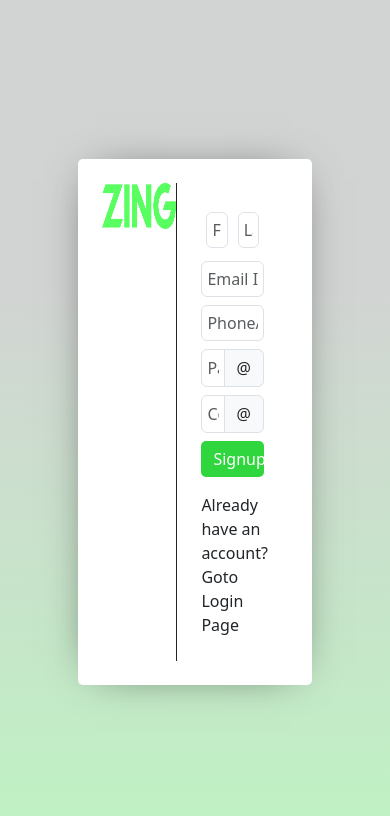
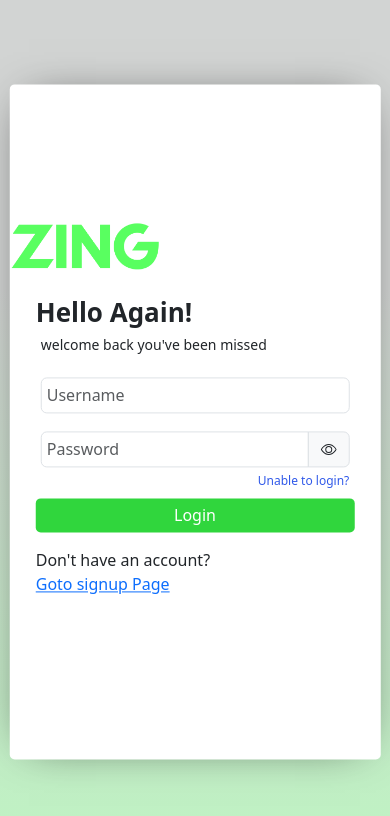
Before and after one commit to imshubhamkumar/FavouritePayee, a Next.js app: page /auth in a window 390 px wide. Shown: the top 816 px of the page. Built offline with nearby package versions, Linux system fonts and the light colour scheme.

Commit message:
Basic validation adeed

```diff
--- /dev/null
+++ b/app/auth/login/index.js
@@ -0,0 +1,100 @@
+import logoImg from "@/app/assets/zing-logo.png";
+import Image from "next/image";
+import { useState } from "react";
+import { EyeSlash, Eye, X } from "react-bootstrap-icons";
+const Login = () => {
+  const [username, setUsername] = useState();
+  const [password, setPassword] = useState();
+  const [isPassShow, setIsPassShow] = useState(false);
+  const [isError, setError] = useState(false);
+  const [errorMsg, setErrorMsg] = useState("");
+
+  const handleLogin = () => {
+    if (!username || !password) {
+      setErrorMsg("All fields must be filled");
+      setError(true);
+    }
+  };
+
+  const closeError = () => {
+    setError(false);
+    setErrorMsg("");
+  };
+  return (
+    <>
+      {" "}
+      <div className="login-container justify-content-center p-4">
+        <div className="logo-container">
+          {/* <span className="logo-text text-primary fw-bolder fs-1">ZING</span> */}
+          <Image src={logoImg} width={150} alt="Zing Logo" />
+        </div>
+        <div className="login-data-container p-4 d-flex flex-column">
+          <div className="header-details mb-3">
+            <div className="hello-text">Hello Again!</div>
+            <span className="welcom-msg">welcome back you've been missed</span>
+          </div>
+          <div class="input-group mb-2 login-btn">
+            <input
+              type="text"
+              class="form-control"
+              placeholder="Username"
+              aria-label="Username"
+              aria-describedby="basic-addon1"
+              autocomplete="off"
+              value={username}
+              onChange={(e) => setUsername(e.target.value)}
+            />
+          </div>
+          <div class="input-group login-btn">
+            <input
+              type={isPassShow ? "text" : "password"}
+              class="form-control"
+              placeholder="Password"
+              aria-label="Password"
+              aria-describedby="basic-addon1"
+              autocomplete="off"
+              value={password}
+              onChange={(e) => setPassword(e.target.value)}
+            />
+            <span
+              class="input-group-text"
+              id="basic-addon1"
+              onClick={() => setIsPassShow(!isPassShow)}
+            >
+              {isPassShow ? <EyeSlash /> : <Eye />}
+              {/* <EyeSlash /> */}
+            </span>
+          </div>
+          <div className="forgot-pass mb-2 fs-6">
+            <span className="forgot-text-container">Unable to login?</span>
+          </div>
+          <button
+            className="btn btn-primary login-btn"
+            onClick={() => handleLogin()}
+          >
+            Login
+          </button>
+          <div className="switch-page mt-3">Don't have an account?</div>
+          <div className="switch-page">
+            {/* <Link
+              href={{
+                pathname: "auth",
+                query: { type: "signup" },
+              }}
+            > */}
+            <a href="?type=signup">Goto signup Page</a>
+            {/* </Link> */}
+          </div>
+          {isError && (
+            <span className="error-msg mt-4">
+              {errorMsg}
+              <X className="fs-4 close-btn" onClick={() => closeError()} />
+            </span>
+          )}
+        </div>
+      </div>
+    </>
+  );
+};
+
+export default Login;
--- a/app/auth/login/page.js
+++ /dev/null
@@ -1,48 +0,0 @@
-import logoImg from "@/app/assets/zing-logo.png";
-import Image from "next/image";
-const Login = () => {
-  return (
-    <>
-      {" "}
-      <div className="login-container d-flex flex-row justify-content-center p-4">
-        <div className="logo-container">
-          {/* <span className="logo-text text-primary fw-bolder fs-1">ZING</span> */}
-          <Image src={logoImg} width={150} alt="Zing Logo" />
-        </div>
-        <div className="login-data-container p-4 d-flex flex-column">
-          <div class="input-group mb-3 login-btn">
-            <input
-              type="text"
-              class="form-control"
-              placeholder="Username"
-              aria-label="Username"
-              aria-describedby="basic-addon1"
-            />
-          </div>
-          <div class="input-group login-btn">
-            <input
-              type="password"
-              class="form-control"
-              placeholder="Password"
-              aria-label="Password"
-              aria-describedby="basic-addon1"
-            />
-            <span class="input-group-text" id="basic-addon1">
-              @
-            </span>
-          </div>
-          <div className="forgot-pass mb-3 fs-6">
-            <span className="forgot-text-container">Unable to login?</span>
-          </div>
-          <button className="btn btn-primary login-btn">Login</button>
-          <div className="switch-page mt-3">Don't have an account?</div>
-          <div className="switch-page">
-            <a>Goto signup Page</a>
-          </div>
-        </div>
-      </div>
-    </>
-  );
-};
-
-export default Login;
--- a/app/auth/page.js
+++ b/app/auth/page.js
@@ -1,12 +1,18 @@
-import Login from "./login/page";
+"use client";
+
+import Login from "./login";
+import { useSearchParams } from "next/navigation";
 import Signup from "./signup";
 import "./style.css";
+
 const Auth = () => {
+  const searchParams = useSearchParams();
+
+  const type = searchParams.get("type") || "login";
   return (
     <>
       <div className="auth-page-container">
-        {/* <Login /> */}
-        <Signup />
+        {type === "login" ? <Login /> : <Signup />}
       </div>
     </>
   );
--- a/app/auth/signup/index.js
+++ b/app/auth/signup/index.js
@@ -1,10 +1,53 @@
 import logoImg from "@/app/assets/zing-logo.png";
 import Image from "next/image";
+import { useState } from "react";
+import { EyeSlash, Eye, X } from "react-bootstrap-icons";
 const Signup = () => {
+  const [fname, setFName] = useState();
+  const [lname, setLName] = useState();
+  const [email, setEmail] = useState();
+  const [pnone, setPhone] = useState();
+  const [password, setPassword] = useState();
+  const [cpassword, setCPassword] = useState();
+  const [isPassShow, setIsPassShow] = useState(false);
+  const [iscPassShow, setIscPassShow] = useState(false);
+  const [isError, setError] = useState(false);
+  const [errorMsg, setErrorMsg] = useState("");
+
+  const handleSignup = () => {
+    if (!fname || !lname || !email || !pnone || !password || !cpassword) {
+      setErrorMsg("All fields must be filled");
+      setError(true);
+      return false;
+    }
+    if (!validateEmail(email)) {
+      setErrorMsg("Enter Valid email id");
+      setError(true);
+      return false;
+    }
+    if (password !== cpassword) {
+      setErrorMsg("Password not matching");
+      setError(true);
+      return false;
+    }
+  };
+
+  const validateEmail = (email) => {
+    return String(email)
+      .toLowerCase()
+      .match(
+        /^(([^<>()[\]\\.,;:\s@"]+(\.[^<>()[\]\\.,;:\s@"]+)*)|.(".+"))@((\[[0-9]{1,3}\.[0-9]{1,3}\.[0-9]{1,3}\.[0-9]{1,3}\])|(([a-zA-Z\-0-9]+\.)+[a-zA-Z]{2,}))$/
+      );
+  };
+
+  const closeError = () => {
+    setError(false);
+    setErrorMsg("");
+  };
   return (
     <>
       {" "}
-      <div className="login-container d-flex flex-row justify-content-center p-4">
+      <div className="login-container justify-content-center p-4">
         <div className="logo-container">
           {/* <span className="logo-text text-primary fw-bolder fs-1">ZING</span> */}
           <Image src={logoImg} width={150} alt="Zing Logo" />
@@ -19,6 +62,8 @@ const Signup = () => {
                 aria-label="First Name"
                 aria-describedby="basic-addon1"
                 autocomplete="off"
+                value={fname}
+                onChange={(e) => setFName(e.target.value)}
               />
             </div>
             <div class="input-group login-btn">
@@ -29,6 +74,8 @@ const Signup = () => {
                 aria-label="Last Name"
                 aria-describedby="basic-addon1"
                 autocomplete="off"
+                value={lname}
+                onChange={(e) => setLName(e.target.value)}
               />
             </div>
           </div>
@@ -40,6 +87,8 @@ const Signup = () => {
               aria-label="Email Id"
               aria-describedby="basic-addon1"
               autocomplete="off"
+              value={email}
+              onChange={(e) => setEmail(e.target.value)}
             />
           </div>
           <div class="input-group mb-2">
@@ -50,38 +99,70 @@ const Signup = () => {
               aria-label="Phone/Mobile No."
               aria-describedby="basic-addon1"
               autocomplete="off"
+              pattern="[789][0-9]{9}"
+              value={pnone}
+              onChange={(e) => setPhone(e.target.value)}
             />
           </div>
           <div class="input-group mb-2">
             <input
-              type="password"
+              type={isPassShow ? "text" : "password"}
               class="form-control"
               placeholder="Password"
               aria-label="Password"
               aria-describedby="basic-addon1"
               autocomplete="off"
+              value={password}
+              onChange={(e) => setPassword(e.target.value)}
             />
-            <span class="input-group-text" id="basic-addon1">
-              @
+            <span
+              class="input-group-text"
+              id="basic-addon1"
+              onClick={() => setIsPassShow(!isPassShow)}
+            >
+              {isPassShow ? <EyeSlash /> : <Eye />}
+              {/* <EyeSlash /> */}
             </span>
           </div>
           <div class="input-group mb-2">
             <input
-              type="password"
+              type={iscPassShow ? "text" : "password"}
               class="form-control"
               placeholder="Confirm Password"
               aria-label="Confirm Passwor"
               aria-describedby="basic-addon1"
               autocomplete="off"
+              value={cpassword}
+              onChange={(e) => setCPassword(e.target.value)}
             />
-            <span class="input-group-text" id="basic-addon1">
-              @
+            <span
+              class="input-group-text"
+              id="basic-addon1"
+              onClick={() => setIscPassShow(!iscPassShow)}
+            >
+              {iscPassShow ? <EyeSlash /> : <Eye />}
+              {/* <EyeSlash /> */}
             </span>
           </div>
-          <button className="btn btn-primary ">Signup</button>
+          <button className="btn btn-primary " onClick={() => handleSignup()}>
+            Signup
+          </button>
           <div className="switch-page mt-3">Already have an account?</div>
           <div className="switch-page">
-            <a>Goto Login Page</a>
+            {/* <Link
+              href={{
+                pathname: "auth",
+                query: { type: "login" },
+              }}
+            > */}
+            <a href="?type=login">Goto Login Page</a>
+            {/* </Link> */}
+            {isError && (
+              <span className="error-msg mt-4">
+                {errorMsg}
+                <X className="fs-4 close-btn" onClick={() => closeError()} />
+              </span>
+            )}
           </div>
         </div>
       </div>
--- a/app/auth/style.css
+++ b/app/auth/style.css
@@ -10,11 +10,13 @@
 
 .login-container {
   position: relative;
+  display: flex;
+  flex-direction: row;
   left: 50%;
   top: 50%;
   transform: translate(-50%, -50%);
   width: 60%;
-  min-height: 50%;
+  height: 60%;
   border-radius: 5px;
   background-color: #ffffff;
   -webkit-box-shadow: -1px 1px 44px -20px rgba(0, 0, 0, 0.75);
@@ -53,3 +55,58 @@ input.form-control,
   color: #3059e9;
   cursor: pointer;
 }
+
+.hello-text {
+  font-weight: 800;
+  font-size: 26px;
+}
+
+.input-group-text {
+  cursor: pointer;
+}
+
+.welcom-msg {
+  padding: 5px;
+  font-size: 14px;
+}
+.error-msg {
+  background-color: red;
+  color: #ffff;
+  padding: 5px;
+  font-size: 14px;
+  border-radius: 5px;
+  display: flex;
+  flex-direction: row;
+  justify-content: space-between;
+}
+
+.close-btn {
+  cursor: pointer;
+}
+@media (max-width: 800px) {
+  .login-container {
+    display: flex;
+    flex-direction: column;
+    width: 95%;
+    height: 80%;
+    border: none;
+    padding: 2px !important;
+  }
+
+  .login-btn {
+    width: 100%;
+  }
+
+  .forgot-pass {
+    width: 100%;
+  }
+
+  .login-data-container {
+    border: none;
+    width: 100%;
+  }
+
+  .logo-container {
+    top: 0px;
+  }
+}
```
